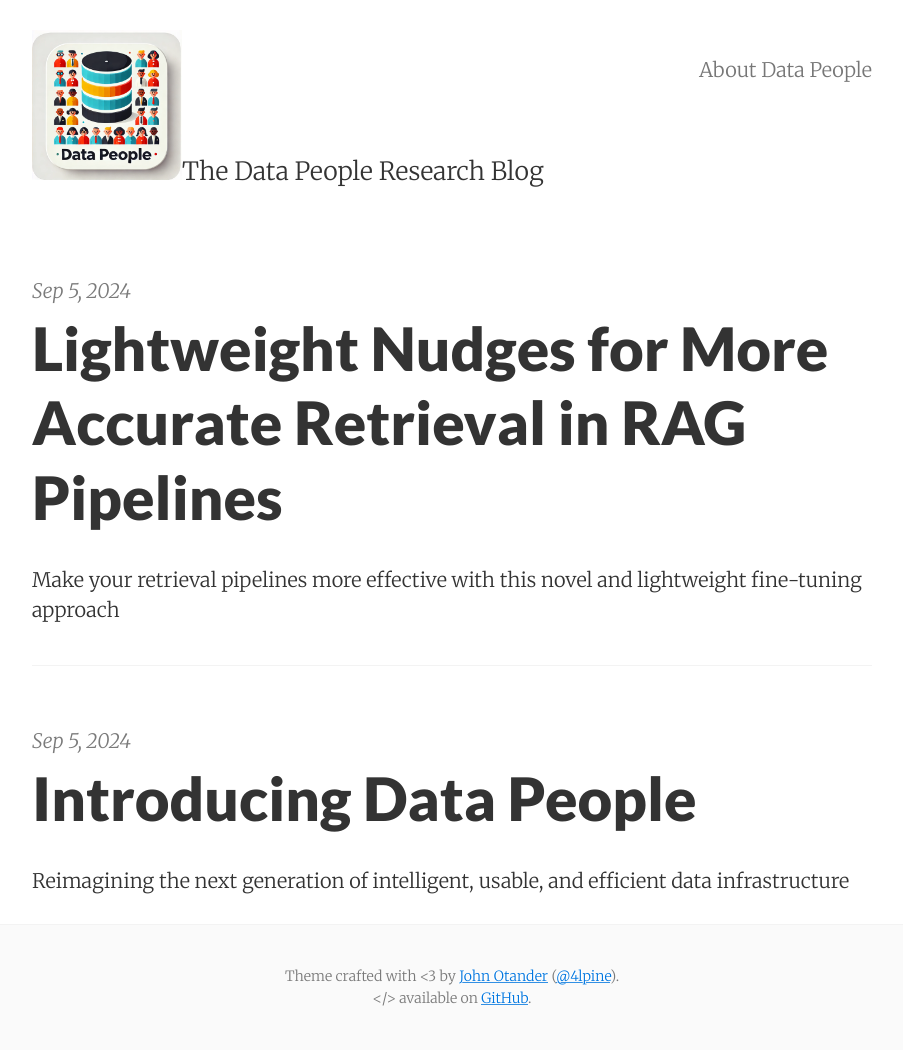
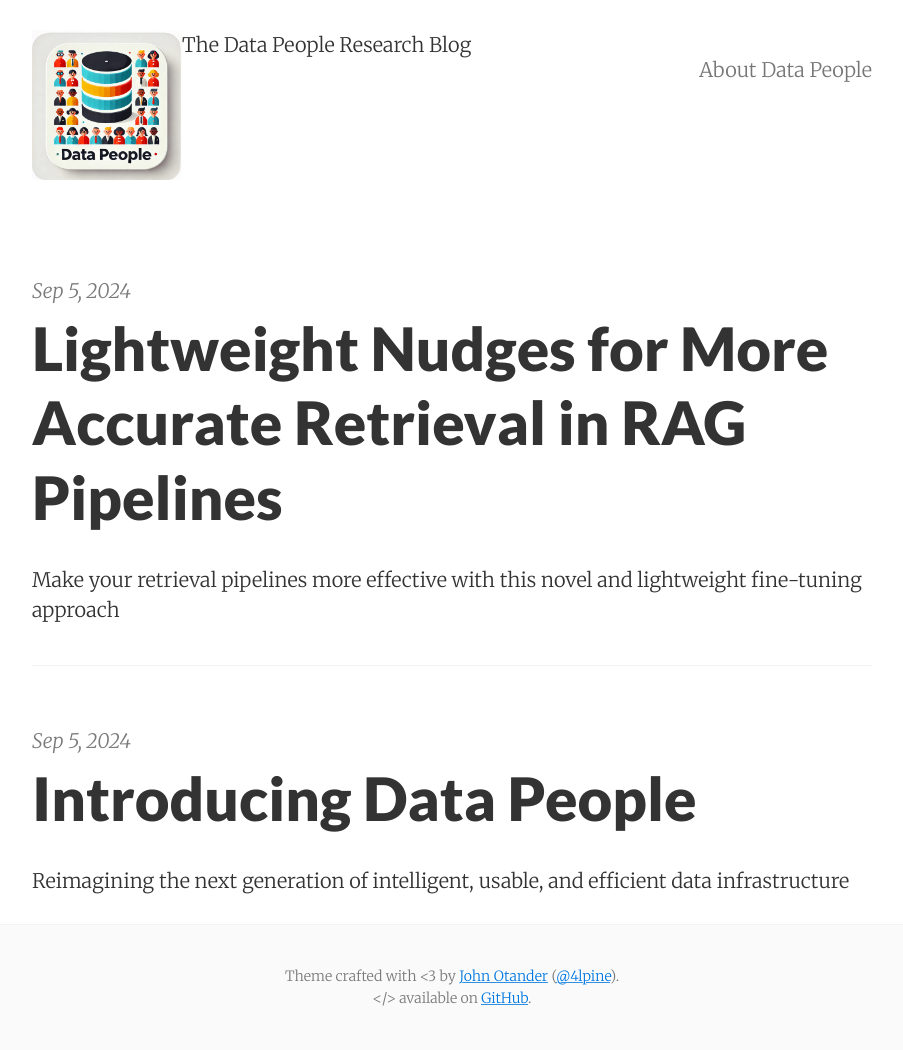
Before and after one commit to data-people-group/data-people-group.github.io, a Jekyll site: the page built from index.html, in a window 1280 px wide. Shown: the whole page, without its empty margins (188-1091 px from the left). Built offline with Jekyll 4.4.1, drawn with Linux system fonts in a browser that asks for light colours; nearby versions of some CDN libraries; the list of posts is cut into pages by our own code.

Commit message:
Update header.html

```diff
--- a/_includes/header.html
+++ b/_includes/header.html
@@ -1,10 +1,11 @@
 <header class="site-header px2 px-responsive">
   <div class="mt2 wrap">
     <div class="measure">
-      <a href="{{ "/" | relative_url }}" class="site-title"><img width="150px" src="{{ site.baseurl }}/images/datapeople.png" />{{ site.title }}</a>
+      <a href="{{ "/" | relative_url }}" class="site-title"><img width="150px" src="{{ site.baseurl }}/images/datapeople.png" /></a>
       <nav class="site-nav">
         {% include navigation.html %}
       </nav>
+      {{ site.title }}
       <div class="clearfix"></div>
       {% if site.show_social_icons %}
         {% include social_links.html %}
```
